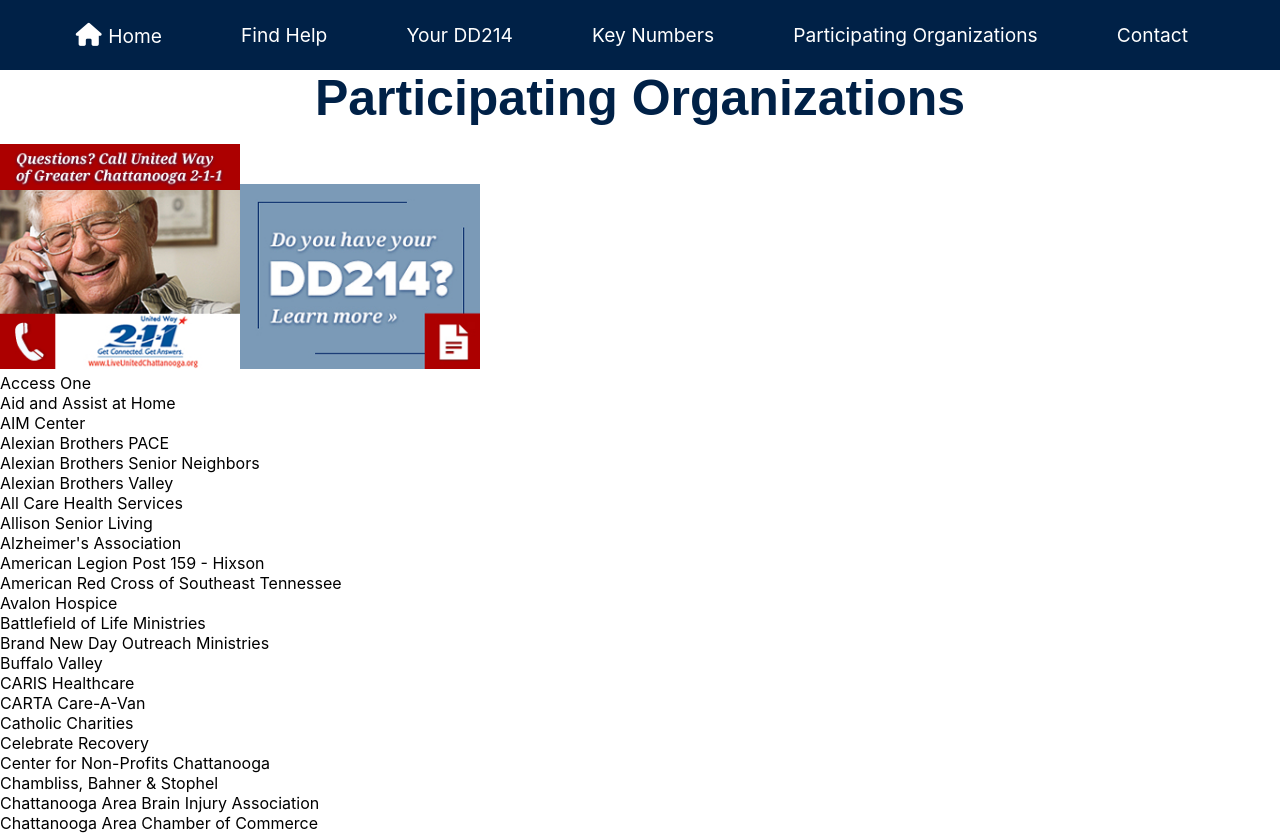
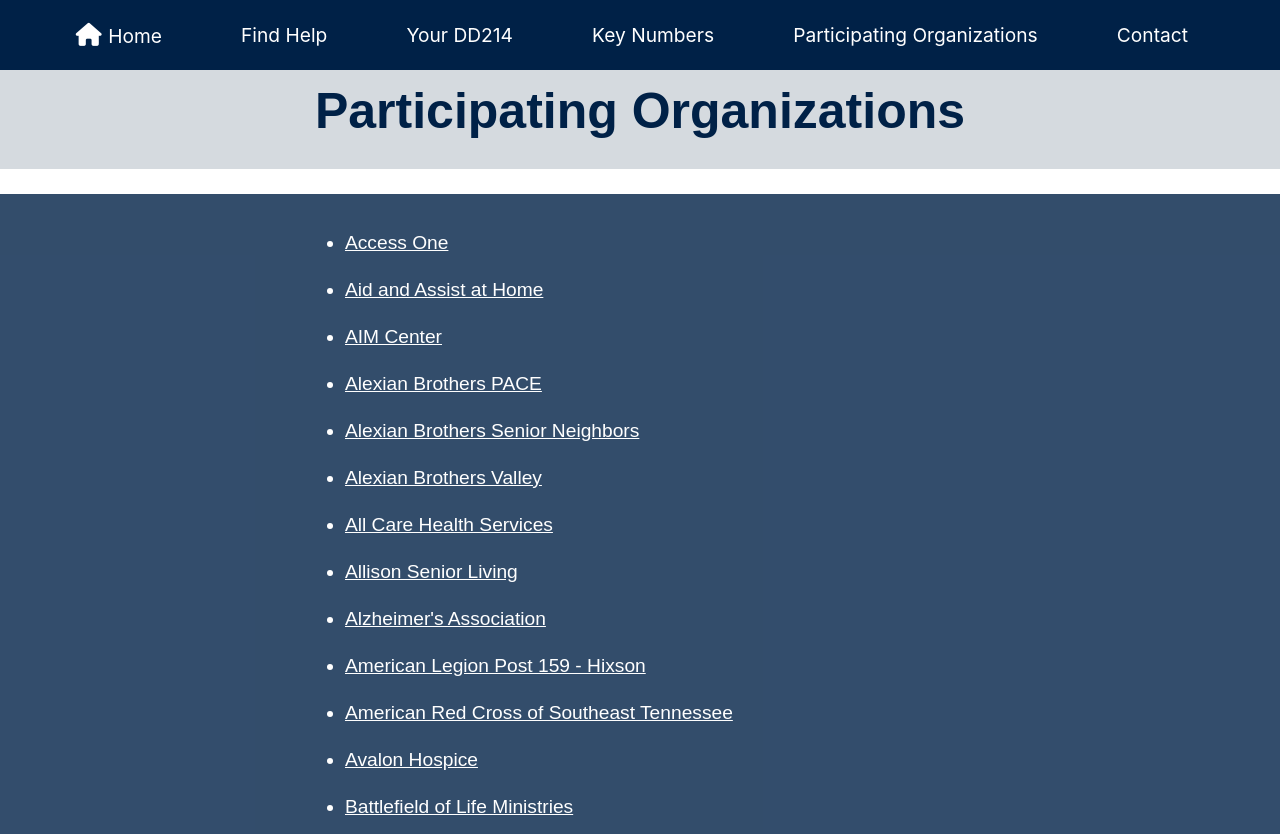
Before and after one commit to prestoncraw/Chattanooga-Unite, a Next.js app: page /participating-organizations in a window 1280 px wide. Shown: the top 834 px of the page. Built offline with nearby package versions, Linux system fonts and the light colour scheme.

Commit message:
fixing styles to use global syntax

```diff
--- a/pages/participating-organizations.js
+++ b/pages/participating-organizations.js
@@ -307,29 +307,15 @@
             </Head>
             <main>
                 <NavBar />
-                <div className={styles["grayBackground"] + " " + styles["centered"]}>
-                    <h1 className={styles.title}>Participating Organizations <span className={styles.red}></span><br></br></h1>
+                <div className="grayBackground centered">
+                    <h1 className="title">Participating Organizations <span className="red"></span><br></br></h1>
                 </div>
-                <div className={styles["blueBackground"]+ " " + styles["centered"]}>
-                        <Image
-                            className={styles2.part_211}
-                            src="/images/call211.png"
-                            alt="Call United Way 211"
-                            height={256}
-                            width={240}
-                        />
-                         <Image
-                            className={styles2.part_211}
-                            src="/images/dd214.jpg"
-                            alt="Do you have your DD214? Learn more"
-                            height={256}
-                            width={240}
-                        />
+                <div className="blueBackground centered">
 
-                    <ul className={styles.part_bullet}>
+                    <ul className={styles2.part_bullet}>
                         {list.map((item, index) => (
-                        <li className={styles.padding_part} key={index}>
-                            <a href={links[index]} className={styles.part_links}>{item}</a>
+                        <li className={styles2.padding_part} key={index}>
+                            <a href={links[index]} className={styles2.part_links}>{item}</a>
                         </li>
                         ))}
                     </ul>
```
